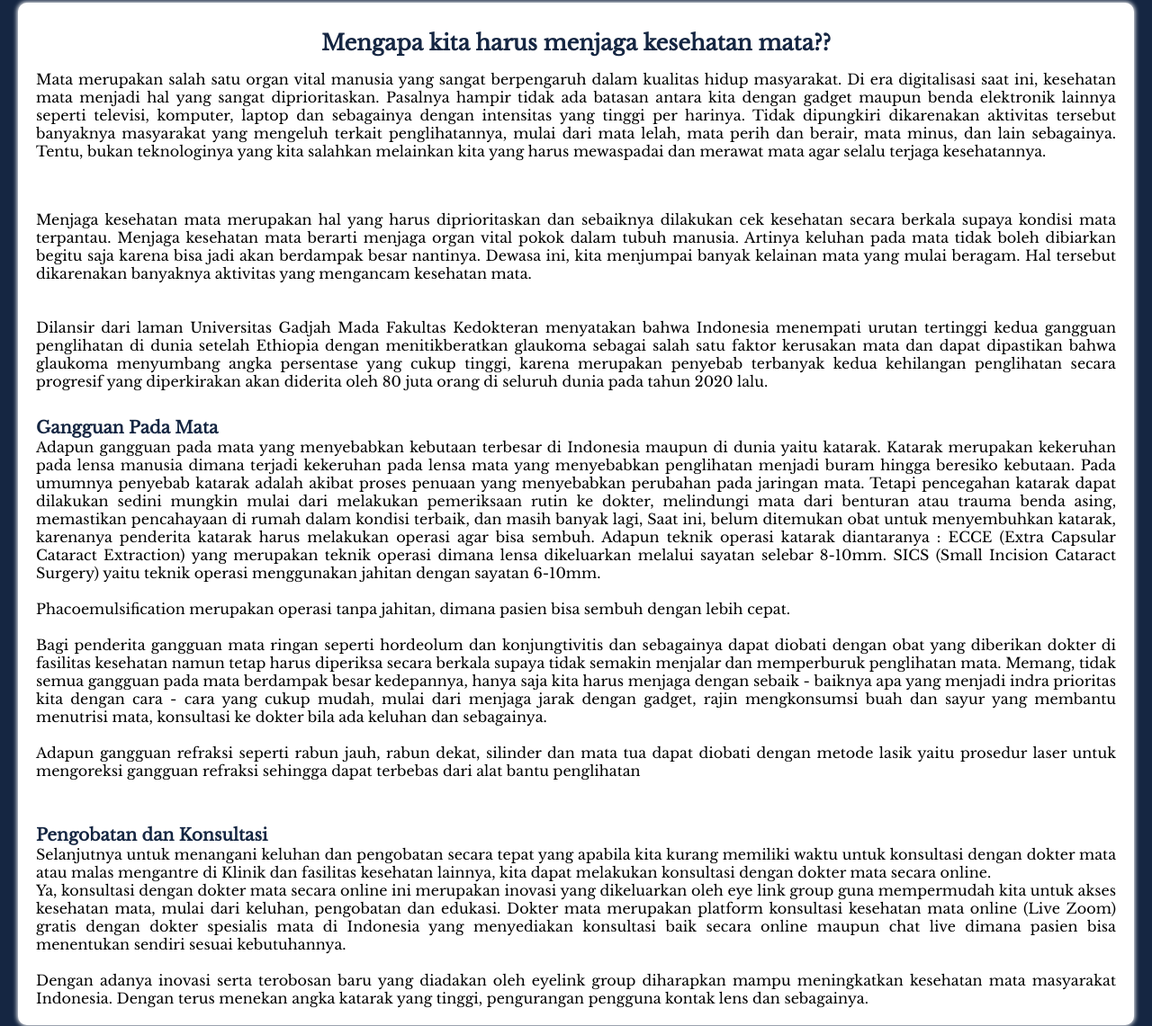
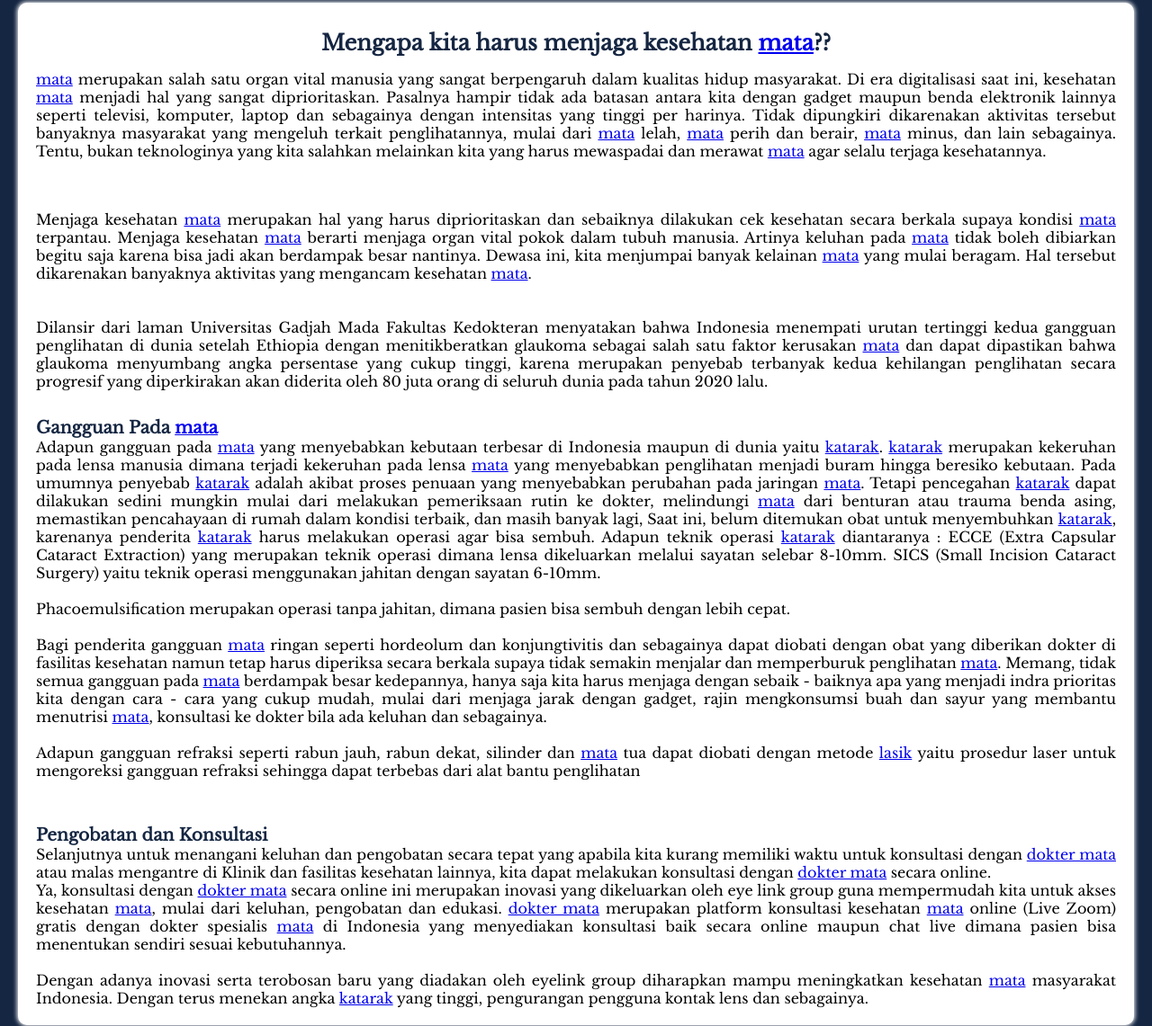
Before and after one commit to megamalias/megamalias.git.io, a plain HTML site: page index.html in a window 1280 px wide. Shown: the part 347-1488 px from the top of the page at 90% size. Drawn offline with nearby package versions, Linux system fonts and the light colour scheme; files whose address does not match are found by name.

Commit message:
Update index.html

```diff
--- a/index.html
+++ b/index.html
@@ -13,7 +13,7 @@
             <nav><marquee>
                 <ul>
 
-                    <li><a href="#Bag2"> Gangguan pada Mata</a></li>
+                    <li><a href="#Bag2"> Gangguan pada <a href="https://kmu.id/anatomi.mata/">mata</a></a></li>
                     <li><a href="#Bag3"> Pengobatan dan Konsultasi</a></li>
                 </ul>
                 </marquee>
@@ -22,36 +22,36 @@
         <main>
             <div id="content">
                 <article class="card">
-                    <h2 align="center">Mengapa kita harus menjaga kesehatan mata?? </h2>
+                    <h2 align="center">Mengapa kita harus menjaga kesehatan <a href="https://kmu.id/anatomi.mata/">mata</a>?? </h2>
                     <p>
-                        Mata merupakan salah satu organ vital manusia yang sangat berpengaruh dalam kualitas hidup masyarakat. Di era digitalisasi saat ini, kesehatan mata menjadi hal yang sangat diprioritaskan. Pasalnya hampir tidak ada batasan antara kita dengan gadget maupun benda elektronik lainnya seperti televisi, komputer, laptop dan sebagainya dengan intensitas yang tinggi per harinya.
-Tidak dipungkiri dikarenakan aktivitas tersebut banyaknya masyarakat yang mengeluh terkait penglihatannya, mulai dari mata lelah, mata perih dan berair, mata minus, dan lain sebagainya.
-Tentu, bukan teknologinya yang kita salahkan melainkan kita yang harus mewaspadai dan merawat mata agar selalu terjaga kesehatannya.
+                        <a href="https://kmu.id/anatomi.mata/">mata</a> merupakan salah satu organ vital manusia yang sangat berpengaruh dalam kualitas hidup masyarakat. Di era digitalisasi saat ini, kesehatan <a href="https://kmu.id/anatomi.mata/">mata</a> menjadi hal yang sangat diprioritaskan. Pasalnya hampir tidak ada batasan antara kita dengan gadget maupun benda elektronik lainnya seperti televisi, komputer, laptop dan sebagainya dengan intensitas yang tinggi per harinya.
+Tidak dipungkiri dikarenakan aktivitas tersebut banyaknya masyarakat yang mengeluh terkait penglihatannya, mulai dari <a href="https://kmu.id/anatomi.mata/">mata</a> lelah, <a href="https://kmu.id/anatomi.mata/">mata</a> perih dan berair, <a href="https://kmu.id/anatomi.mata/">mata</a> minus, dan lain sebagainya.
+Tentu, bukan teknologinya yang kita salahkan melainkan kita yang harus mewaspadai dan merawat <a href="https://kmu.id/anatomi.mata/">mata</a> agar selalu terjaga kesehatannya.
                     </p> <br><br>
-					Menjaga kesehatan mata merupakan hal yang harus diprioritaskan dan sebaiknya dilakukan cek kesehatan secara berkala supaya kondisi mata terpantau. Menjaga kesehatan mata berarti menjaga organ vital pokok dalam tubuh manusia. Artinya keluhan pada mata tidak boleh dibiarkan begitu saja karena bisa jadi akan berdampak besar nantinya.
-Dewasa ini, kita menjumpai banyak kelainan mata yang mulai beragam. Hal tersebut dikarenakan banyaknya aktivitas yang mengancam kesehatan mata. <br> <br>
+					Menjaga kesehatan <a href="https://kmu.id/anatomi.mata/">mata</a> merupakan hal yang harus diprioritaskan dan sebaiknya dilakukan cek kesehatan secara berkala supaya kondisi <a href="https://kmu.id/anatomi.mata/">mata</a> terpantau. Menjaga kesehatan <a href="https://kmu.id/anatomi.mata/">mata</a> berarti menjaga organ vital pokok dalam tubuh manusia. Artinya keluhan pada <a href="https://kmu.id/anatomi.mata/">mata</a> tidak boleh dibiarkan begitu saja karena bisa jadi akan berdampak besar nantinya.
+Dewasa ini, kita menjumpai banyak kelainan <a href="https://kmu.id/anatomi.mata/">mata</a> yang mulai beragam. Hal tersebut dikarenakan banyaknya aktivitas yang mengancam kesehatan <a href="https://kmu.id/anatomi.mata/">mata</a>. <br> <br>
 
-				<br> Dilansir dari laman Universitas Gadjah Mada Fakultas Kedokteran menyatakan bahwa Indonesia menempati urutan tertinggi kedua gangguan penglihatan di dunia setelah Ethiopia dengan menitikberatkan glaukoma sebagai salah satu faktor kerusakan mata dan dapat dipastikan bahwa glaukoma menyumbang angka persentase yang cukup tinggi, karena merupakan penyebab terbanyak kedua kehilangan penglihatan secara progresif yang diperkirakan akan diderita oleh 80 juta orang di seluruh dunia pada tahun 2020 lalu.
+				<br> Dilansir dari laman Universitas Gadjah Mada Fakultas Kedokteran menyatakan bahwa Indonesia menempati urutan tertinggi kedua gangguan penglihatan di dunia setelah Ethiopia dengan menitikberatkan glaukoma sebagai salah satu faktor kerusakan <a href="https://kmu.id/anatomi.mata/">mata</a> dan dapat dipastikan bahwa glaukoma menyumbang angka persentase yang cukup tinggi, karena merupakan penyebab terbanyak kedua kehilangan penglihatan secara progresif yang diperkirakan akan diderita oleh 80 juta orang di seluruh dunia pada tahun 2020 lalu.
 				<br id="Bag2"><br>
-				 <H3> Gangguan Pada Mata </h3>
-				Adapun gangguan pada mata yang menyebabkan kebutaan terbesar di Indonesia maupun di dunia yaitu katarak. Katarak merupakan kekeruhan pada lensa manusia dimana terjadi kekeruhan pada lensa mata yang menyebabkan penglihatan menjadi buram hingga beresiko kebutaan. Pada umumnya penyebab katarak adalah akibat proses penuaan yang menyebabkan perubahan pada jaringan mata.
-Tetapi pencegahan katarak dapat dilakukan sedini mungkin mulai dari melakukan pemeriksaan rutin ke dokter, melindungi mata dari benturan atau trauma benda asing, memastikan pencahayaan di rumah dalam kondisi terbaik, dan masih banyak lagi,
-Saat ini, belum ditemukan obat untuk menyembuhkan katarak, karenanya penderita katarak harus melakukan operasi agar bisa sembuh. Adapun teknik operasi katarak diantaranya :
+				 <H3> Gangguan Pada <a href="https://kmu.id/anatomi.mata/">mata</a> </h3>
+				Adapun gangguan pada <a href="https://kmu.id/anatomi.mata/">mata</a> yang menyebabkan kebutaan terbesar di Indonesia maupun di dunia yaitu <a href="https://kmu.id/mata-katarak">katarak</a>. <a href="https://kmu.id/mata-katarak">katarak</a> merupakan kekeruhan pada lensa manusia dimana terjadi kekeruhan pada lensa <a href="https://kmu.id/anatomi.mata/">mata</a> yang menyebabkan penglihatan menjadi buram hingga beresiko kebutaan. Pada umumnya penyebab <a href="https://kmu.id/mata-katarak">katarak</a> adalah akibat proses penuaan yang menyebabkan perubahan pada jaringan <a href="https://kmu.id/anatomi.mata/">mata</a>.
+Tetapi pencegahan <a href="https://kmu.id/mata-katarak">katarak</a> dapat dilakukan sedini mungkin mulai dari melakukan pemeriksaan rutin ke dokter, melindungi <a href="https://kmu.id/anatomi.mata/">mata</a> dari benturan atau trauma benda asing, memastikan pencahayaan di rumah dalam kondisi terbaik, dan masih banyak lagi,
+Saat ini, belum ditemukan obat untuk menyembuhkan <a href="https://kmu.id/mata-katarak">katarak</a>, karenanya penderita <a href="https://kmu.id/mata-katarak">katarak</a> harus melakukan operasi agar bisa sembuh. Adapun teknik operasi <a href="https://kmu.id/mata-katarak">katarak</a> diantaranya :
 ECCE (Extra Capsular Cataract Extraction) yang merupakan teknik operasi dimana lensa dikeluarkan melalui sayatan selebar 8-10mm.
 SICS (Small Incision Cataract Surgery) yaitu teknik operasi menggunakan jahitan dengan sayatan 6-10mm.
 				<br><br>
 				Phacoemulsification merupakan operasi tanpa jahitan, dimana pasien bisa sembuh dengan lebih cepat.
 				<br><br>
-				Bagi penderita gangguan mata ringan seperti hordeolum dan konjungtivitis dan sebagainya dapat diobati dengan obat yang diberikan dokter di fasilitas kesehatan namun tetap harus diperiksa secara berkala supaya tidak semakin menjalar dan memperburuk penglihatan mata.
-Memang, tidak semua gangguan pada mata berdampak besar kedepannya, hanya saja kita harus menjaga dengan sebaik - baiknya apa yang menjadi indra prioritas kita dengan cara - cara yang cukup mudah, mulai dari menjaga jarak dengan gadget, rajin mengkonsumsi buah dan sayur yang membantu menutrisi mata, konsultasi ke dokter bila ada keluhan dan sebagainya.
+				Bagi penderita gangguan <a href="https://kmu.id/anatomi.mata/">mata</a> ringan seperti hordeolum dan konjungtivitis dan sebagainya dapat diobati dengan obat yang diberikan dokter di fasilitas kesehatan namun tetap harus diperiksa secara berkala supaya tidak semakin menjalar dan memperburuk penglihatan <a href="https://kmu.id/anatomi.mata/">mata</a>.
+Memang, tidak semua gangguan pada <a href="https://kmu.id/anatomi.mata/">mata</a> berdampak besar kedepannya, hanya saja kita harus menjaga dengan sebaik - baiknya apa yang menjadi indra prioritas kita dengan cara - cara yang cukup mudah, mulai dari menjaga jarak dengan gadget, rajin mengkonsumsi buah dan sayur yang membantu menutrisi <a href="https://kmu.id/anatomi.mata/">mata</a>, konsultasi ke dokter bila ada keluhan dan sebagainya.
 				<br><br>
-				Adapun gangguan refraksi seperti rabun jauh, rabun dekat, silinder dan mata tua dapat diobati dengan metode lasik yaitu prosedur laser untuk mengoreksi gangguan refraksi sehingga dapat terbebas dari alat bantu penglihatan
+				Adapun gangguan refraksi seperti rabun jauh, rabun dekat, silinder dan <a href="https://kmu.id/anatomi.mata/">mata</a> tua dapat diobati dengan metode <a href="https://nationallasikcenter.id/lasik/">lasik</a> yaitu prosedur laser untuk mengoreksi gangguan refraksi sehingga dapat terbebas dari alat bantu penglihatan
 				<br id="Bag3"><br><br>
 				<h3 > Pengobatan dan Konsultasi </h3>
-				Selanjutnya untuk menangani keluhan dan pengobatan secara tepat yang apabila kita kurang memiliki waktu untuk konsultasi dengan dokter mata atau malas mengantre di Klinik dan fasilitas kesehatan lainnya, kita dapat melakukan konsultasi dengan dokter mata secara online. <br>
-				Ya, konsultasi dengan dokter mata secara online ini merupakan inovasi yang dikeluarkan oleh eye link group guna mempermudah kita untuk akses kesehatan mata, mulai dari keluhan, pengobatan dan edukasi. Dokter mata merupakan platform konsultasi kesehatan mata online (Live Zoom) gratis dengan dokter spesialis mata di Indonesia yang menyediakan konsultasi baik secara online maupun chat live dimana pasien bisa menentukan sendiri sesuai kebutuhannya.
+				Selanjutnya untuk menangani keluhan dan pengobatan secara tepat yang apabila kita kurang memiliki waktu untuk konsultasi dengan <a href="https://doktermata.co.id/dokter-mata-konsultasi-kesehatan-mata/">dokter mata</a> atau malas mengantre di Klinik dan fasilitas kesehatan lainnya, kita dapat melakukan konsultasi dengan <a href="https://doktermata.co.id/dokter-mata-konsultasi-kesehatan-mata/">dokter mata</a> secara online. <br>
+				Ya, konsultasi dengan <a href="https://doktermata.co.id/dokter-mata-konsultasi-kesehatan-mata/">dokter mata</a> secara online ini merupakan inovasi yang dikeluarkan oleh eye link group guna mempermudah kita untuk akses kesehatan <a href="https://kmu.id/anatomi.mata/">mata</a>, mulai dari keluhan, pengobatan dan edukasi. <a href="https://doktermata.co.id/dokter-mata-konsultasi-kesehatan-mata/">dokter mata</a> merupakan platform konsultasi kesehatan <a href="https://kmu.id/anatomi.mata/">mata</a> online (Live Zoom) gratis dengan dokter spesialis <a href="https://kmu.id/anatomi.mata/">mata</a> di Indonesia yang menyediakan konsultasi baik secara online maupun chat live dimana pasien bisa menentukan sendiri sesuai kebutuhannya.
 <br><br>
-Dengan adanya inovasi serta terobosan baru yang diadakan oleh eyelink group diharapkan mampu meningkatkan kesehatan mata masyarakat Indonesia. Dengan terus menekan angka katarak yang tinggi, pengurangan pengguna kontak lens dan sebagainya. <br>
+Dengan adanya inovasi serta terobosan baru yang diadakan oleh eyelink group diharapkan mampu meningkatkan kesehatan <a href="https://kmu.id/anatomi.mata/">mata</a> masyarakat Indonesia. Dengan terus menekan angka <a href="https://kmu.id/mata-katarak">katarak</a> yang tinggi, pengurangan pengguna kontak lens dan sebagainya. <br>
 
 
 
```
